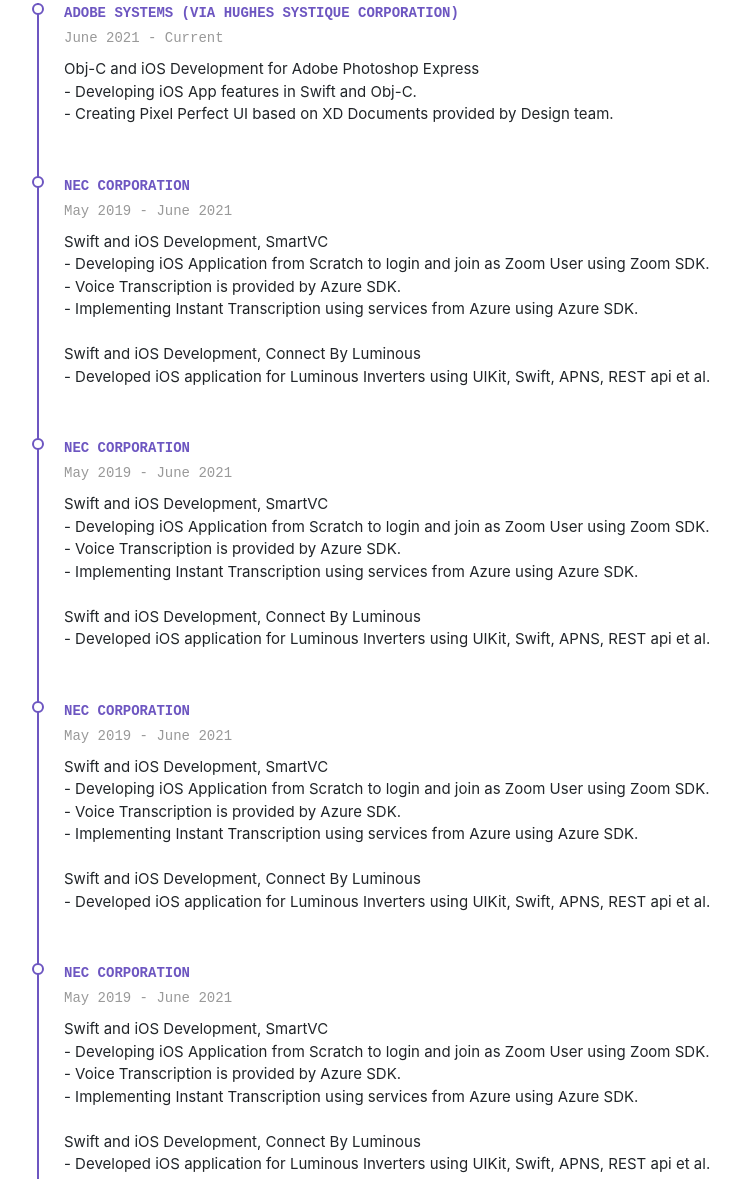
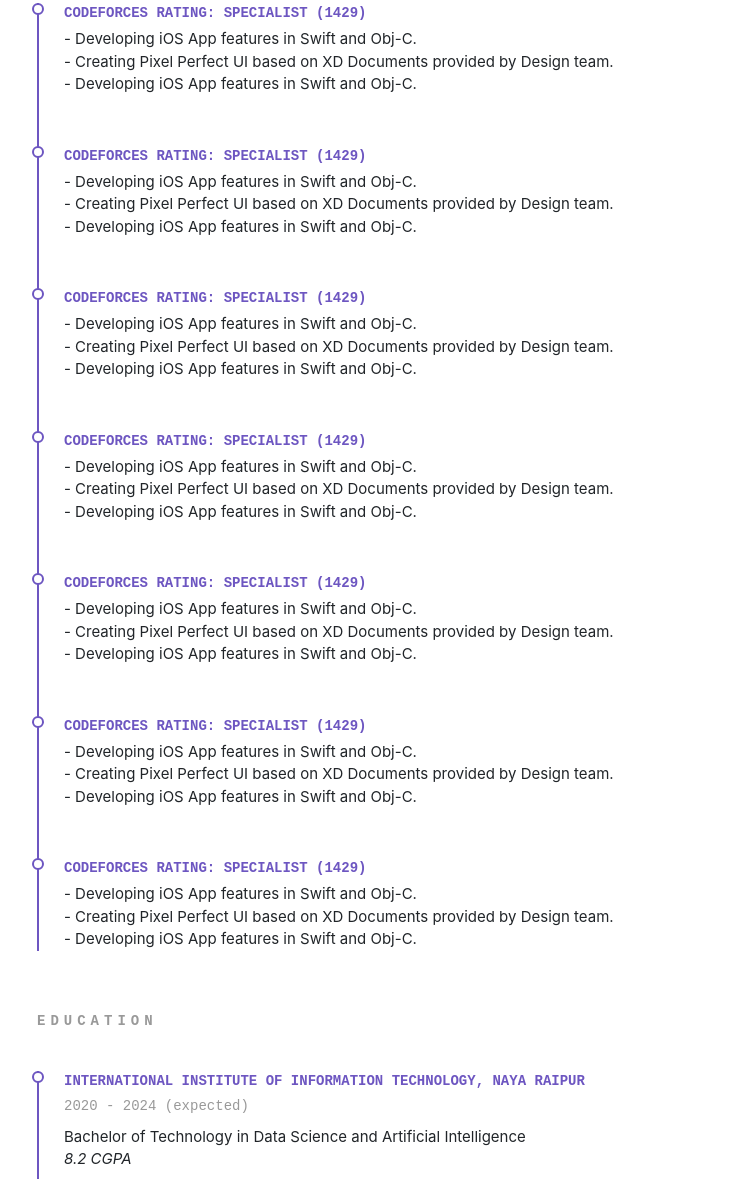
Before and after one commit to k-rishabh6172/k-rishabh6172.github.io, a plain HTML site: page index.html in a window 1280 px wide. Shown: the part 4104-5283 px from the top of the page, without its empty margins (48-788 px from the left). Drawn offline with nearby package versions, Linux system fonts and the light colour scheme; a web font is replaced by a local one.

Commit message:
Update index.html

```diff
--- a/index.html
+++ b/index.html
@@ -279,7 +279,7 @@
                         <p class="resume-list__block-date">May 2019 - June 2021</p>
                         <p> TSOC (Technical Society of Coders) is the coding club of IIIT Naya Raipur </p>
                         <p> - Main organizer of DesCode 4.0, a coding contest for our college students with 150+ registrations.</p>
-                        <p> - Organised 2 coding contest and created problems and editorials for it.</p>
+                        <p> - Organised 2 coding contest, created problems and editorials for it.</p>
                         <p> - Technical team member of Hack-a-sol, IIITNR's anuual hackathon wih 500+ registrations from 19+ countries.</p>
 
                     </div>
@@ -294,89 +294,58 @@
 
                     <!-- Codeforces-->
                     <div class="resume-list__block">
-                        <p class="resume-list__block-title">Adobe Systems (via Hughes Systique Corporation)</p>
-                        <p class="resume-list__block-date">June 2021 - Current</p>
-                        <p> Obj-C and iOS Development for Adobe Photoshop Express </p>
+                        <p class="resume-list__block-title">Codeforces Rating: Specialist (1429)</p>
                         <p> - Developing iOS App features in Swift and Obj-C.</p>
                         <p> - Creating Pixel Perfect UI based on XD Documents provided by Design team.</p>
+                        <p> - Developing iOS App features in Swift and Obj-C.</p>
                     </div>
 
                     <!-- Codechef-->
                     <div class="resume-list__block">
-                        <p class="resume-list__block-title">NEC Corporation</p>
-                        <p class="resume-list__block-date">May 2019 - June 2021</p>
-                        <p> Swift and iOS Development, SmartVC </p>
-                        <p> - Developing iOS Application from Scratch to login and join as Zoom User using Zoom SDK.</p>
-                        <p> - Voice Transcription is provided by Azure SDK.</p>
-                        <p> - Implementing Instant Transcription using services from Azure using Azure SDK.</p>
-                        <br>
-                        <p> Swift and iOS Development, Connect By Luminous </p>
-                        <p> - Developed iOS application for Luminous Inverters using UIKit, Swift, APNS, REST api et al.</p>
+                        <p class="resume-list__block-title">Codeforces Rating: Specialist (1429)</p>
+                        <p> - Developing iOS App features in Swift and Obj-C.</p>
+                        <p> - Creating Pixel Perfect UI based on XD Documents provided by Design team.</p>
+                        <p> - Developing iOS App features in Swift and Obj-C.</p>
                     </div>
 
                     <!-- Atcoder-->
                     <div class="resume-list__block">
-                        <p class="resume-list__block-title">NEC Corporation</p>
-                        <p class="resume-list__block-date">May 2019 - June 2021</p>
-                        <p> Swift and iOS Development, SmartVC </p>
-                        <p> - Developing iOS Application from Scratch to login and join as Zoom User using Zoom SDK.</p>
-                        <p> - Voice Transcription is provided by Azure SDK.</p>
-                        <p> - Implementing Instant Transcription using services from Azure using Azure SDK.</p>
-                        <br>
-                        <p> Swift and iOS Development, Connect By Luminous </p>
-                        <p> - Developed iOS application for Luminous Inverters using UIKit, Swift, APNS, REST api et al.</p>
+                        <p class="resume-list__block-title">Codeforces Rating: Specialist (1429)</p>
+                        <p> - Developing iOS App features in Swift and Obj-C.</p>
+                        <p> - Creating Pixel Perfect UI based on XD Documents provided by Design team.</p>
+                        <p> - Developing iOS App features in Swift and Obj-C.</p>
                     </div>
 
                     <!-- Google Kickstart-->
                     <div class="resume-list__block">
-                        <p class="resume-list__block-title">NEC Corporation</p>
-                        <p class="resume-list__block-date">May 2019 - June 2021</p>
-                        <p> Swift and iOS Development, SmartVC </p>
-                        <p> - Developing iOS Application from Scratch to login and join as Zoom User using Zoom SDK.</p>
-                        <p> - Voice Transcription is provided by Azure SDK.</p>
-                        <p> - Implementing Instant Transcription using services from Azure using Azure SDK.</p>
-                        <br>
-                        <p> Swift and iOS Development, Connect By Luminous </p>
-                        <p> - Developed iOS application for Luminous Inverters using UIKit, Swift, APNS, REST api et al.</p>
+                        <p class="resume-list__block-title">Codeforces Rating: Specialist (1429)</p>
+                        <p> - Developing iOS App features in Swift and Obj-C.</p>
+                        <p> - Creating Pixel Perfect UI based on XD Documents provided by Design team.</p>
+                        <p> - Developing iOS App features in Swift and Obj-C.</p>
                     </div>
 
                     <!-- Google Hashcode-->
                     <div class="resume-list__block">
-                        <p class="resume-list__block-title">NEC Corporation</p>
-                        <p class="resume-list__block-date">May 2019 - June 2021</p>
-                        <p> Swift and iOS Development, SmartVC </p>
-                        <p> - Developing iOS Application from Scratch to login and join as Zoom User using Zoom SDK.</p>
-                        <p> - Voice Transcription is provided by Azure SDK.</p>
-                        <p> - Implementing Instant Transcription using services from Azure using Azure SDK.</p>
-                        <br>
-                        <p> Swift and iOS Development, Connect By Luminous </p>
-                        <p> - Developed iOS application for Luminous Inverters using UIKit, Swift, APNS, REST api et al.</p>
+                        <p class="resume-list__block-title">Codeforces Rating: Specialist (1429)</p>
+                        <p> - Developing iOS App features in Swift and Obj-C.</p>
+                        <p> - Creating Pixel Perfect UI based on XD Documents provided by Design team.</p>
+                        <p> - Developing iOS App features in Swift and Obj-C.</p>
                     </div>
 
                     <!-- Google Codejam-->
                     <div class="resume-list__block">
-                        <p class="resume-list__block-title">NEC Corporation</p>
-                        <p class="resume-list__block-date">May 2019 - June 2021</p>
-                        <p> Swift and iOS Development, SmartVC </p>
-                        <p> - Developing iOS Application from Scratch to login and join as Zoom User using Zoom SDK.</p>
-                        <p> - Voice Transcription is provided by Azure SDK.</p>
-                        <p> - Implementing Instant Transcription using services from Azure using Azure SDK.</p>
-                        <br>
-                        <p> Swift and iOS Development, Connect By Luminous </p>
-                        <p> - Developed iOS application for Luminous Inverters using UIKit, Swift, APNS, REST api et al.</p>
+                        <p class="resume-list__block-title">Codeforces Rating: Specialist (1429)</p>
+                        <p> - Developing iOS App features in Swift and Obj-C.</p>
+                        <p> - Creating Pixel Perfect UI based on XD Documents provided by Design team.</p>
+                        <p> - Developing iOS App features in Swift and Obj-C.</p>
                     </div>
 
                     <!-- ICPC-->
                     <div class="resume-list__block">
-                        <p class="resume-list__block-title">NEC Corporation</p>
-                        <p class="resume-list__block-date">May 2019 - June 2021</p>
-                        <p> Swift and iOS Development, SmartVC </p>
-                        <p> - Developing iOS Application from Scratch to login and join as Zoom User using Zoom SDK.</p>
-                        <p> - Voice Transcription is provided by Azure SDK.</p>
-                        <p> - Implementing Instant Transcription using services from Azure using Azure SDK.</p>
-                        <br>
-                        <p> Swift and iOS Development, Connect By Luminous </p>
-                        <p> - Developed iOS application for Luminous Inverters using UIKit, Swift, APNS, REST api et al.</p>
+                        <p class="resume-list__block-title">Codeforces Rating: Specialist (1429)</p>
+                        <p> - Developing iOS App features in Swift and Obj-C.</p>
+                        <p> - Creating Pixel Perfect UI based on XD Documents provided by Design team.</p>
+                        <p> - Developing iOS App features in Swift and Obj-C.</p>
                     </div>
 
                 </div>
@@ -384,18 +353,7 @@
 
             <div class="row">
                 <div class="col-md-8 section__resume resume-list">
-                    <h3 class="resume-list_title">education</h3>
-                    <!--Resume-->
-
-                    <!--Masters-->
-<!--                     <div class="resume-list__block">
-                        <p class="resume-list__block-title">Harcourt Butler Technological University, Kanpur</p>
-                        <p class="resume-list__block-date">2014 - 2017</p>
-                        <p>
-                        Master of Computer Application <br>
-                        <i>73.71%</i>
-                        </p>
-                    </div> -->
+                    <h3 class="resume-list_title">Education</h3>
 
                     <!--Bachelors-->
                     <div class="resume-list__block">
@@ -422,7 +380,7 @@
                         <p class="resume-list__block-title">Holy Cross S. S. School Kapa, Raipur</p>
                         <p class="resume-list__block-date">2008 - 2018</p>
                         <p>
-                        Higher Secondary Examination <br>
+                        CBSE Higher Secondary Examination <br>
                         <i>91.6%</i>
                         </p>
                     </div>
```
